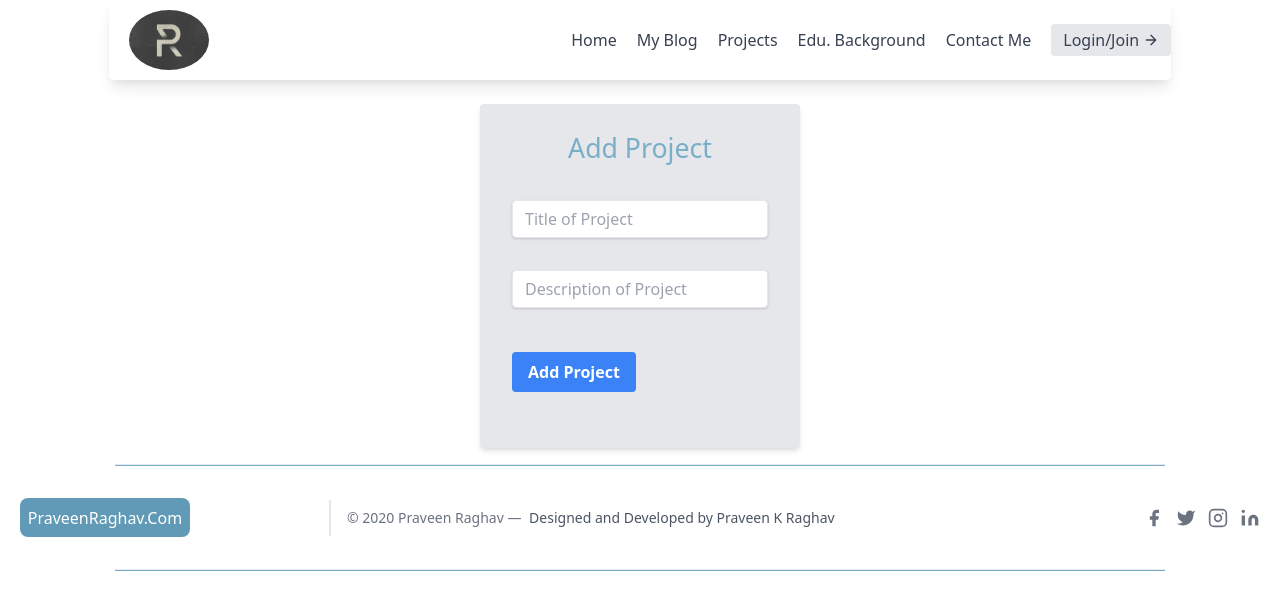
After one commit to praveenraghav97/personalweb, a Django app: page /projects/create_project in a window 1280 px wide. The commit adds this page. Shown: the top 610 px of the page. Run offline with Django 3.2, Linux system fonts and the light colour scheme; parts of the project's set-up code (start-up, migrations or seed data) failed here and were passed over.

```diff
--- a/projects/urls.py
+++ b/projects/urls.py
@@ -5,5 +5,6 @@ from projects import views
 
 app_name = 'projects'
 urlpatterns = [
-    path('', views.projects_home, name='projects-home')
+    path('', views.projects_home, name='projects-home'),
+    path('create_project', views.create_project, name='create-project' )
 ]
--- a/projects/views.py
+++ b/projects/views.py
@@ -9,3 +9,12 @@ def projects_home(request):
     projects = Project.objects.all()
     context['projects'] = projects
     return render(request, 'projects/projects-home.html', context)
+
+
+def create_project(request):
+    context = {}
+    if request.method == 'POST':
+        return render(request, 'projects/added.html')
+
+    else:
+        return render(request, 'projects/create-project.html')
--- a/templates/home/body.html
+++ b/templates/home/body.html
@@ -16,7 +16,7 @@
         <div class="flex-grow">
           <h2 class="text-gray-900 text-lg title-font font-medium mb-3">Welcome Dear</h2>
           <p class="leading-relaxed text-base text-blue-600">
-              Hi!! .. I am Praveen and currently doing my Masters in IT from Indian Institute of Information Technology, Allahabad (Prayagraj).
+              Hi! I am Praveen and currently doing my Masters in IT from Indian Institute of Information Technology, Allahabad (Prayagraj).
           </p>
         </div>
       </div>
--- /dev/null
+++ b/templates/projects/create-project.html
@@ -0,0 +1,30 @@
+{% extends 'home/base.html' %}
+
+{% block content %}
+    <div class="container sm:w-auto md:w-1/2 lg:w-1/3 xl:w-1/4" style="margin: auto">
+      <form class="bg-gray-200 shadow-md rounded px-8 pt-6 pb-8 mb-4" method="post" action={% url 'users:login' %}>
+      {% csrf_token %}
+          <h2 class="mb-8" style="text-align: center;color: #79aec8;font-size: 20pt;">Add Project</h2>
+            {% for message in messages %}
+                 <div class="mb-6">
+                    <p style="text-align: center;color: {% if message.tags == 'success' %}green {% else %}red{% endif %}">{{ message }}</p>
+                 </div>
+            {% endfor %}
+        <div class="mb-8">
+          <input class="shadow appearance-none border rounded w-full py-2 px-3 text-gray-700 leading-tight focus:outline-none hover:shadow-outline focus:shadow-outline" name="title" id="title" type="text" placeholder="Title of Project" required>
+        </div>
+        <div class="mb-8">
+          <input class="shadow appearance-none border rounded w-full py-2 px-3 text-gray-700 mb-3 leading-tight focus:outline-none hover:shadow-outline focus:shadow-outline" id="description" name="description" type="description" placeholder="Description of Project" required>
+        </div>
+        <div class="flex items-center justify-between">
+          <button class="bg-blue-500 hover:bg-blue-700 text-white font-bold py-2 px-4 rounded focus:outline-none focus:shadow-outline" type="submit">
+            Add Project
+          </button>
+        </div>
+        <br>
+
+      </form>
+    </div>
+
+
+{% endblock %}
```
Also changed, not shown: templates/projects/added.html (added, +11 -0 lines).
